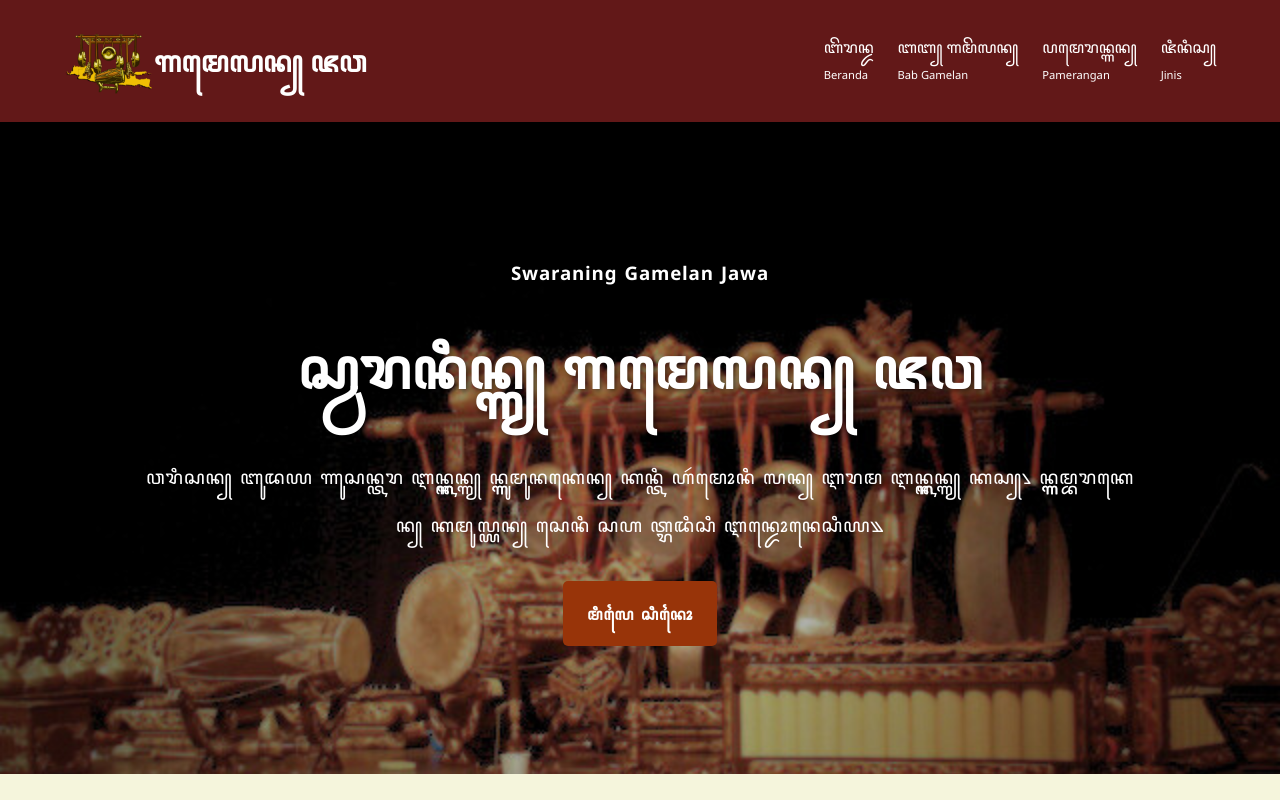
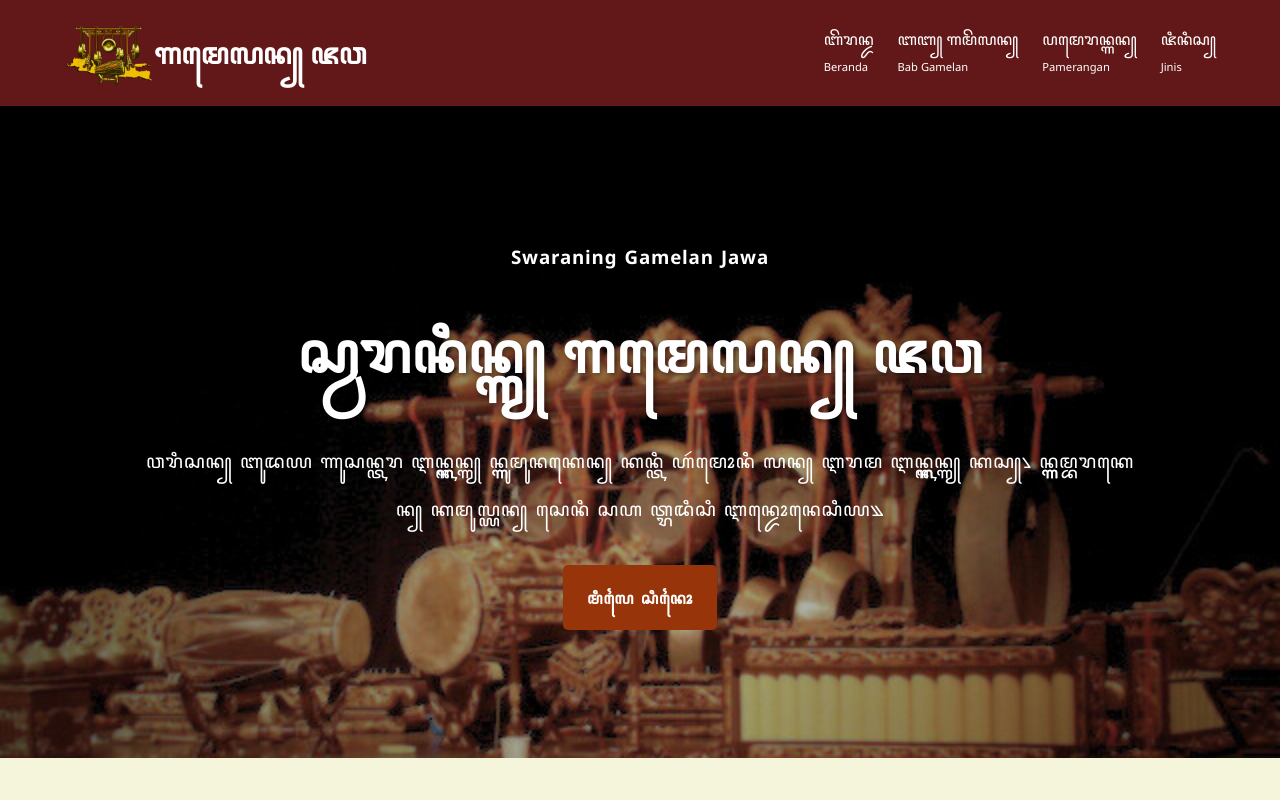
Before and after one commit to jessey444/Gamelan-Nusantara, a plain HTML site: page Index.html in a window 1280 px wide. Shown: the top 800 px of the page. Drawn offline with Linux system fonts and the light colour scheme.

Commit message:
Update warna

```diff
--- a/Style.css
+++ b/Style.css
@@ -36,7 +36,7 @@
         header {
             background-color: var(--primary);
             color: var(--white);
-            padding: 1rem 0;
+            padding: 8px 0;
             position: sticky;
             top: 0;
             z-index: 100;
```
